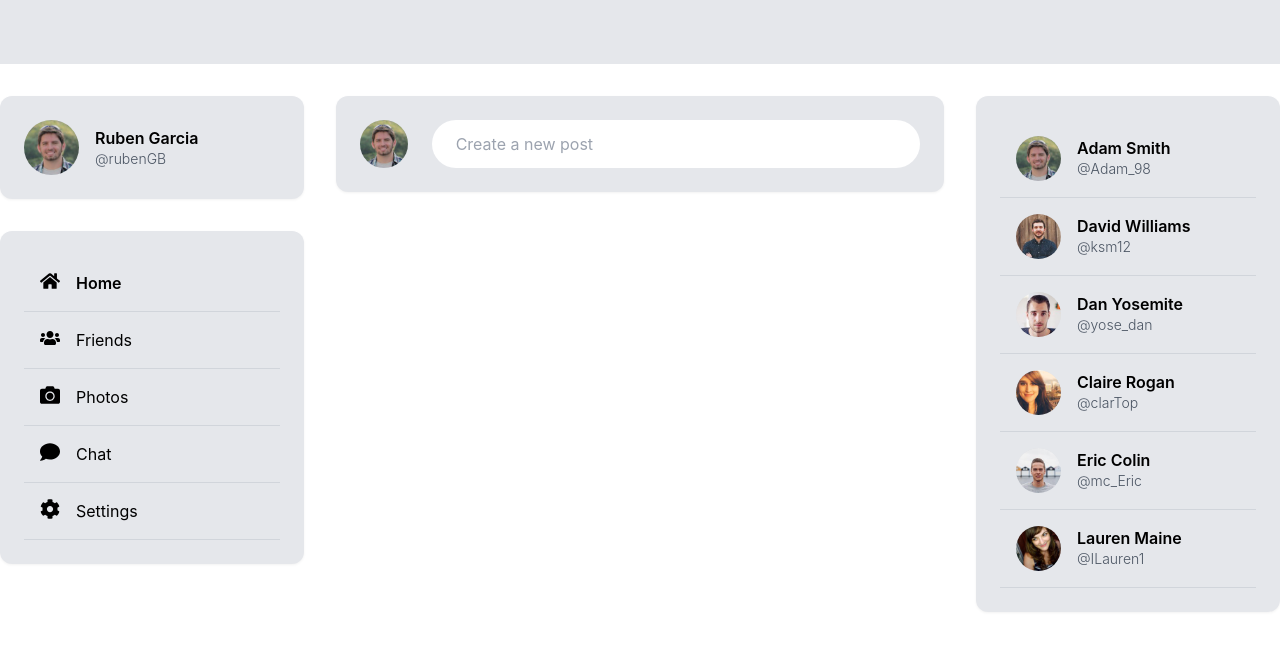
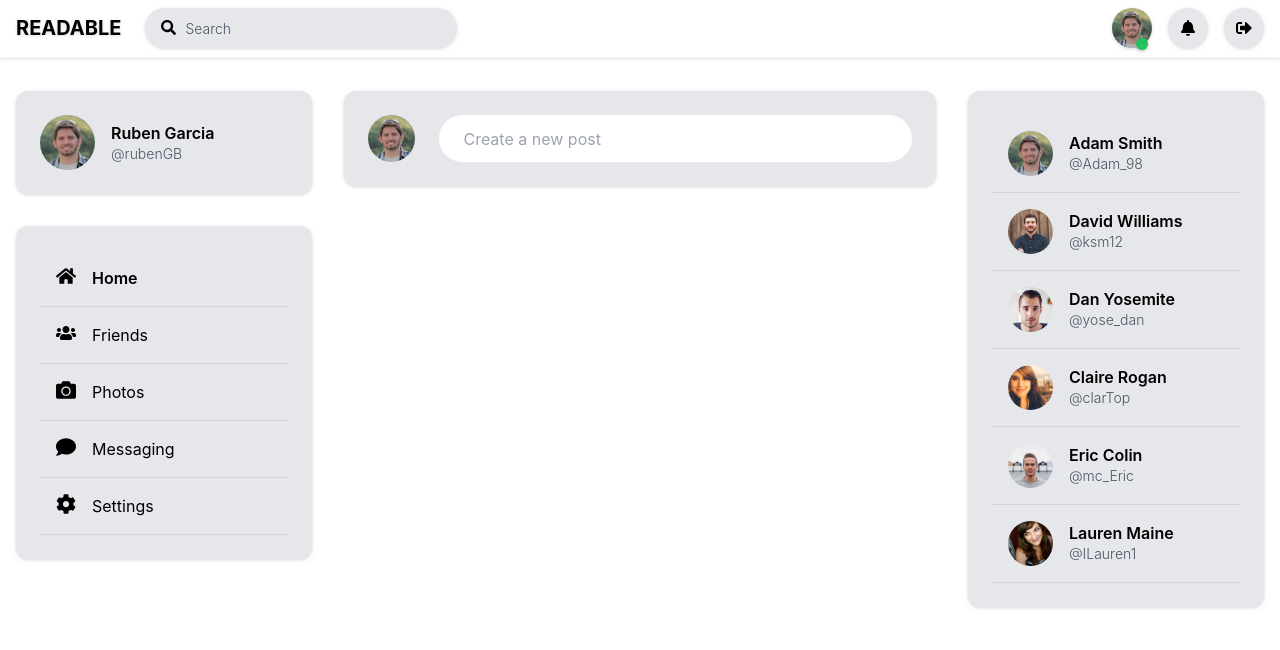
Before and after one commit to RubenGarciaBri/readable-next-client, a Next.js app: page / in a window 1280 px wide. Shown: the top 650 px of the page. Built offline with nearby package versions, Linux system fonts and the light colour scheme.

Commit message:
feat(initial-migration)

```diff
--- a/components/Cards/CardBase.tsx
+++ b/components/Cards/CardBase.tsx
@@ -6,7 +6,7 @@ interface IPropTypes {
 
 const CardBase = ({ children }: IPropTypes) => {
   return (
-    <div className="p-6 bg-gray-200 rounded-xl drop-shadow-sm">{children}</div>
+    <div className="p-6 bg-gray-200 rounded-xl drop-shadow">{children}</div>
   )
 }
 
--- a/components/ChatMenu/ChatMenu.tsx
+++ b/components/ChatMenu/ChatMenu.tsx
@@ -12,12 +12,12 @@ interface IPropTypes {
 const ChatMenu = ({ contacts }: IPropTypes) => {
   return (
     <CardBase>
-      <ul className="">
+      <ul>
         {contacts &&
-          contacts.map(({ name, userName, profilePicture }) => {
+          contacts.map(({ name, userName, profilePicture }, index) => {
             return (
-              <li>
-                <Link href="/chat">
+              <li key={index}>
+                <Link href="/messaging">
                   {/* Make active link text bold */}
                   <a className="flex block p-4 border-b border-gray-300 align-items justify-content gap-x-4">
                     <Image
--- /dev/null
+++ b/components/Navigation/Buttons/LogoutButton/LogoutButton.tsx
@@ -0,0 +1,14 @@
+import * as React from "react"
+
+import { FaSignOutAlt } from "react-icons/fa"
+import NavButtonBase from "../NavButtonBase"
+
+const LogoutButton = () => {
+  return (
+    <NavButtonBase>
+      <FaSignOutAlt />
+    </NavButtonBase>
+  )
+}
+
+export default LogoutButton
--- /dev/null
+++ b/components/Navigation/Buttons/NavButtonBase.tsx
@@ -0,0 +1,17 @@
+import * as React from "react"
+
+interface IPropTypes {
+  children: React.ReactNode
+}
+
+const NavButtonBase = ({ children }: IPropTypes) => {
+  return (
+    <div className="relative w-10 h-10 transition duration-100 bg-gray-200 rounded-full cursor-pointer hover:bg-gray-300">
+      <div className="absolute -translate-x-1/2 -translate-y-1/2 top-1/2 left-1/2">
+        {children}
+      </div>
+    </div>
+  )
+}
+
+export default NavButtonBase
--- /dev/null
+++ b/components/Navigation/Buttons/NotificationsButton/NotificationsButton.tsx
@@ -0,0 +1,14 @@
+import * as React from "react"
+
+import { FaBell } from "react-icons/fa"
+import NavButtonBase from "../NavButtonBase"
+
+const NotificationsButton = () => {
+  return (
+    <NavButtonBase>
+      <FaBell />
+    </NavButtonBase>
+  )
+}
+
+export default NotificationsButton
--- a/components/Navigation/NavBar.tsx
+++ b/components/Navigation/NavBar/NavBar.tsx
@@ -2,7 +2,7 @@ import * as React from "react"
 
 import Link from "next/link"
 import { useRouter } from "next/router"
-import CardBase from "../Cards/CardBase"
+import CardBase from "../../Cards/CardBase"
 
 interface IPropTypes {
   // TODO: Make more specific
@@ -15,9 +15,9 @@ const NavBar = ({ linksArray }: IPropTypes) => {
     <CardBase>
       <ul className="">
         {linksArray &&
-          linksArray.map(({ title, url, Icon }) => {
+          linksArray.map(({ title, url, Icon }, index) => {
             return (
-              <li>
+              <li key={index}>
                 <Link href={url}>
                   {/* Make active link text semibold */}
                   <a
--- a/components/Navigation/TopBar.tsx
+++ /dev/null
@@ -1,7 +0,0 @@
-import React from "react"
-
-const TopBar = () => {
-  return <div className="h-16 bg-gray-200"></div>
-}
-
-export default TopBar
--- /dev/null
+++ b/components/Navigation/TopBar/TopBar.tsx
@@ -0,0 +1,37 @@
+import React from "react"
+
+import profilePic from "../../../public/img/sample-profile.jpeg"
+import Link from "next/link"
+import { FaSearch } from "react-icons/fa"
+import ProfilePicture from "../../ProfilePicture/ProfilePicture"
+import NotificationsButton from "../Buttons/NotificationsButton/NotificationsButton"
+import LogoutButton from "../Buttons/LogoutButton/LogoutButton"
+
+const TopBar = () => {
+  return (
+    <div className="pt-2 pb-1 border-b border-gray-200 drop-shadow">
+      <div className="flex justify-between px-4 align-items main-container">
+        <div className="flex justify-between align-items">
+          <span className="pt-1.5 text-xl font-bold uppercase">
+            <Link href="/">Readable</Link>
+          </span>
+          <div className="relative">
+            <FaSearch size={15} className="absolute left-10 top-3" />
+            <input
+              type="text"
+              placeholder="Search"
+              className="w-full py-2 pl-10 ml-6 bg-gray-200 rounded-full placeholder:text-gray-600 placeholder:font-light placeholder:text-sm"
+            />
+          </div>
+        </div>
+        <div className="flex align-items gap-x-4">
+          <ProfilePicture profilePic={profilePic} isOnline />
+          <NotificationsButton />
+          <LogoutButton />
+        </div>
+      </div>
+    </div>
+  )
+}
+
+export default TopBar
--- /dev/null
+++ b/components/OnlineBadge/OnlineBadge.tsx
@@ -0,0 +1,9 @@
+import * as React from "react"
+
+const OnlineBadge = () => {
+  return (
+    <div className="absolute w-3 h-3 bg-green-500 rounded-full shadow-inner bottom-1 right-1 drop-shadow"></div>
+  )
+}
+
+export default OnlineBadge
--- /dev/null
+++ b/components/ProfilePicture/ProfilePicture.tsx
@@ -0,0 +1,28 @@
+import * as React from "react"
+
+import Link from "next/link"
+import Image from "next/image"
+import OnlineBadge from "../OnlineBadge/OnlineBadge"
+
+interface IPropTypes {
+  profilePic: StaticImageData
+  isOnline?: boolean
+}
+
+const ProfilePicture = ({ profilePic, isOnline }: IPropTypes) => {
+  return (
+    <Link href="/profile">
+      <div className="relative cursor-pointer">
+        <Image
+          src={profilePic}
+          width={40}
+          height={40}
+          className="rounded-full shadow-inner"
+        />
+        {isOnline && <OnlineBadge />}
+      </div>
+    </Link>
+  )
+}
+
+export default ProfilePicture
--- a/components/Root/Layout.tsx
+++ b/components/Root/Layout.tsx
@@ -2,8 +2,8 @@ import * as React from "react"
 
 import { linksArray } from "../../data/linksArray"
 import { contacts } from "../../data/contacts"
-import TopBar from "../Navigation/TopBar"
-import NavBar from "../Navigation/NavBar"
+import TopBar from "../Navigation/TopBar/TopBar"
+import NavBar from "../Navigation/NavBar/NavBar"
 import ProfileCard from "../Cards/ProfileCard/ProfileCard"
 import ChatMenu from "../ChatMenu/ChatMenu"
 
@@ -15,7 +15,7 @@ const Layout = ({ children }: IPropTypes) => {
   return (
     <>
       <TopBar />
-      <div className="main-container">
+      <div className="px-4 main-container">
         <div className="flex justify-between mt-8 alig-center gap-x-8">
           <div className="flex flex-col gap-8 basis-1/4">
             <ProfileCard name="Ruben Garcia" userName="@rubenGB" />
--- a/data/linksArray.js
+++ b/data/linksArray.js
@@ -17,8 +17,8 @@ export const linksArray = [
     Icon: <FaCamera size={20} />,
   },
   {
-    title: "Chat",
-    url: "/chat",
+    title: "Messaging",
+    url: "/messaging",
     Icon: <FaComment size={20} />,
   },
   {
```
